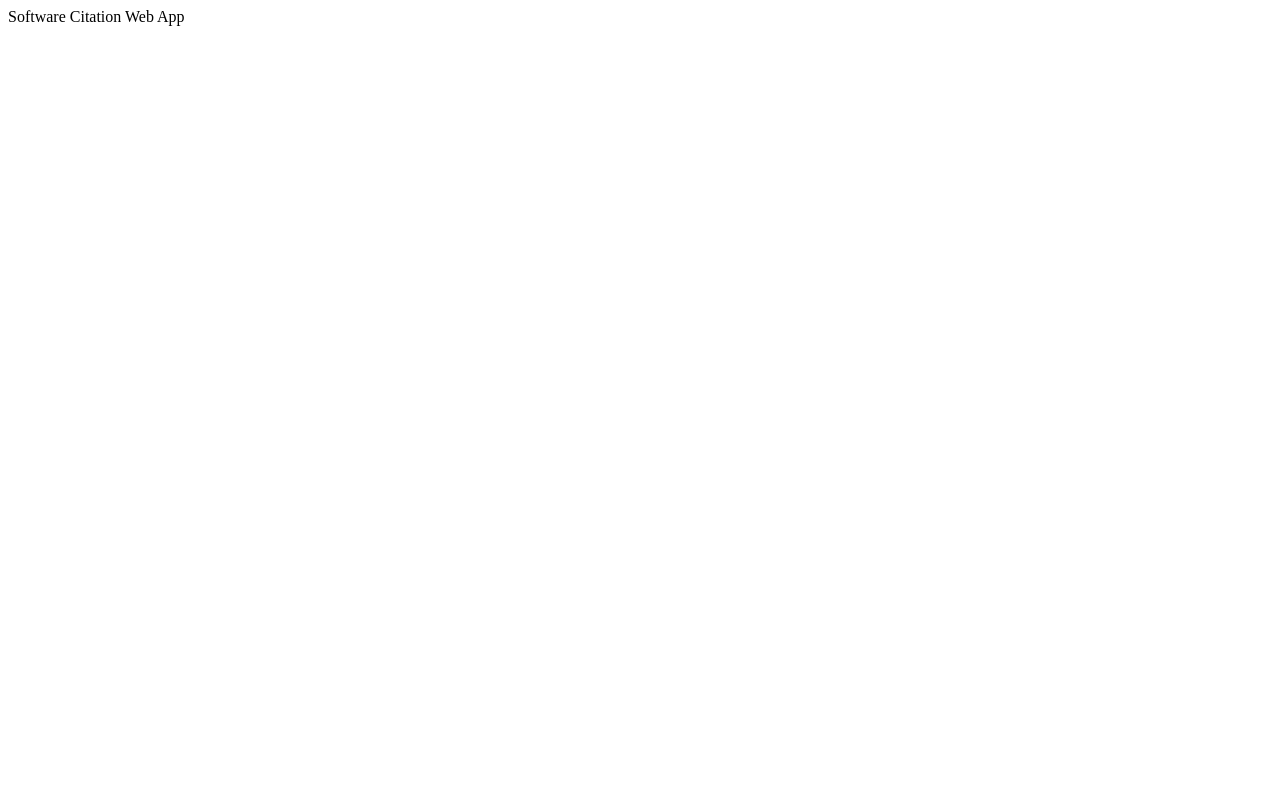
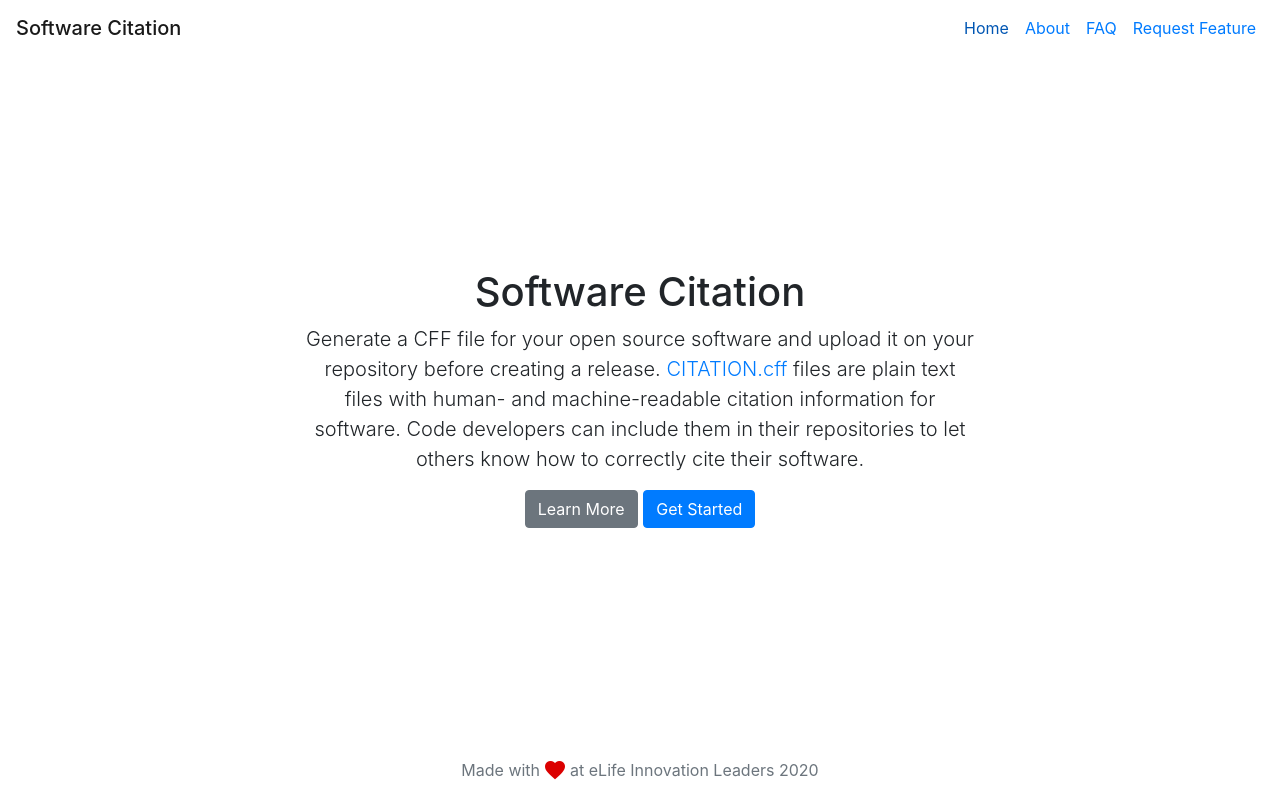
Before and after one commit to sarthak-sehgal/software-citation, a website built with webpack: page src/index.html in a window 1280 px wide. Built offline with nearby package versions, Linux system fonts and the light colour scheme; some packages are replaced by stand-ins of ours.

Commit message:
Landing page complete

```diff
--- /dev/null
+++ b/src/_custom.scss
@@ -0,0 +1,111 @@
+html {
+	position: relative;
+	min-height: 100%;
+	margin: 0;
+	padding: 0;
+}
+
+body {
+  margin-bottom: 60px;
+	padding: 0;
+	min-height: 100%;
+	display: flex;
+	flex-direction: column;
+	min-height: calc(100vh - 60px);
+}
+
+.container-fluid {
+  padding-left: 0;
+  padding-right: 0;
+}
+
+.navbar {
+	&.navbar-expand-lg {
+		.navbar-collapse {
+			justify-content: flex-end;
+		}
+	}
+
+	&.navbar-light {
+		.navbar-nav {
+			.nav-link {
+				color: $primary;
+
+				&.disabled {
+					color: $nav-link-disabled-color;
+				}
+
+				@include hover-focus() {
+					color: #0056b3;
+				}
+
+				&.active {
+					color: #0056b3;
+				}
+			}
+		}
+	}
+}
+
+.footer {
+  position: absolute;
+  bottom: 0;
+  width: 100%;
+  /* Set the fixed height of the footer here */
+  height: 60px;
+	line-height: 60px; /* Vertically center the text there */
+
+	.container {
+		.text-muted {
+			line-height: 30px;
+
+			.material-icons {
+				padding: 0 3px 0 3px;
+				color: rgb(219, 0, 0);
+			}
+
+			.link {
+				color: inherit;
+			}
+
+			.material-icons {
+				font-size: 1.5rem;
+			}
+
+			@media (max-width: map-get($map: $container-max-widths, $key: 'sm')) {
+				font-size: 0.8rem;
+
+				.material-icons {
+					font-size: 1.2rem;
+				}
+			}
+		}
+	}
+}
+
+.container {
+	flex: 1;
+
+	#landing {
+		padding: 15px;
+		width: 100%;
+
+		@media (max-width: map-get($map: $container-max-widths, $key: 'sm')) {
+			h1 {
+				font-size: 2rem;
+			}
+
+			p {
+				font-size: 1rem;
+			}
+		}
+
+		@media (min-width: map-get($map: $container-max-widths, $key: 'md')) {
+			width: 600px;
+		}
+
+		@media (min-width: map-get($map: $container-max-widths, $key: 'lg')) {
+			width: 700px;
+		}
+	}
+}
--- a/src/index.html
+++ b/src/index.html
@@ -2,12 +2,45 @@
 <html>
 
 <head>
-    <title>Software Citation</title>
+	<title>Software Citation</title>
 </head>
 
 <body>
-    <div>
-        Software Citation Web App
-    </div>
+	<header>
+		<nav class="navbar navbar-expand-lg navbar-light justify-content-between">
+			<a class="navbar-brand mb-0 h1" href="#">Software Citation</a>
+			<button class="navbar-toggler" type="button" data-toggle="collapse" data-target="#navbarNavAltMarkup" aria-controls="navbarNavAltMarkup" aria-expanded="false" aria-label="Toggle navigation">
+				<span class="navbar-toggler-icon"></span>
+			</button>
+			<div class="collapse navbar-collapse" id="navbarNavAltMarkup">
+				<div class="navbar-nav">
+					<a class="nav-item nav-link active" href="#">Home <span class="sr-only">(current)</span></a>
+					<a class="nav-item nav-link" href="#">About</a>
+					<a class="nav-item nav-link" href="#">FAQ</a>
+					<a class="nav-item nav-link" href="#">Request Feature</a>
+				</div>
+			</div>
+		</nav>
+	</header>
+
+	<main role="main" class="container d-flex flex-column justify-content-center align-items-center">
+		<div id="landing" class="row lead justify-content-center align-items-center text-center">
+				<h1>Software Citation</h1>
+				<p>Generate a CFF file for your open source software and upload it on your repository before creating a release. <a href="http://citation-file-format.github.io/" target="_blank" rel="noopener">CITATION.cff</a> files are plain text files with human- and machine-readable citation information for software. Code developers can include them in their repositories to let others know how to correctly cite their software.</p>
+				<div class="">
+					<button type="button" class="btn btn-secondary">Learn More</button>
+					<button type="button" class="btn btn-primary">Get Started</button>
+				</div>
+		</div>
+	</main>
+
+	<footer class="footer d-flex align-items-center">
+		<div class="container">
+			<span class="text-muted d-flex flex-row justify-content-center align-items-center flex-wrap">
+				Made with <span class="material-icons">favorite</span> at eLife Innovation Leaders 2020
+			</span>
+		</div>
+	</footer>
 </body>
+
 </html>
--- a/src/index.ts
+++ b/src/index.ts
@@ -1 +1,2 @@
-console.log("Hello World!");
+import 'bootstrap';
+import './style.scss';
--- /dev/null
+++ b/src/style.scss
@@ -0,0 +1,4 @@
+$material-icons-font-path: '~material-icons/iconfont/';
+@import '~material-icons/iconfont/material-icons';
+@import "~bootstrap/scss/bootstrap";
+@import "custom";
--- a/webpack.config.js
+++ b/webpack.config.js
@@ -20,6 +20,38 @@ module.exports = {
         use: 'ts-loader',
         exclude: /node_modules/,
       },
+      {
+        test: /\.(scss)$/,
+        use: [{
+          loader: 'style-loader', // inject CSS to page
+        }, {
+          loader: 'css-loader', // translates CSS into CommonJS modules
+        }, {
+          loader: 'postcss-loader', // Run post css actions
+          options: {
+            plugins: function () { // post css plugins, can be exported to postcss.config.js
+              return [
+                require('precss'),
+                require('autoprefixer')
+              ];
+            }
+          }
+        }, {
+          loader: 'sass-loader' // compiles Sass to CSS
+        }]
+      },
+      {
+        test: /\.(woff(2)?|ttf|eot|svg)(\?v=\d+\.\d+\.\d+)?$/,
+        use: [
+          {
+            loader: 'file-loader',
+            options: {
+              name: '[name].[ext]',
+              outputPath: 'fonts/'
+            }
+          }
+        ]
+      }
     ],
   },
   plugins: [
```
Also changed, not shown: package.json (+14 -2 lines), README.md, 2 other files.
